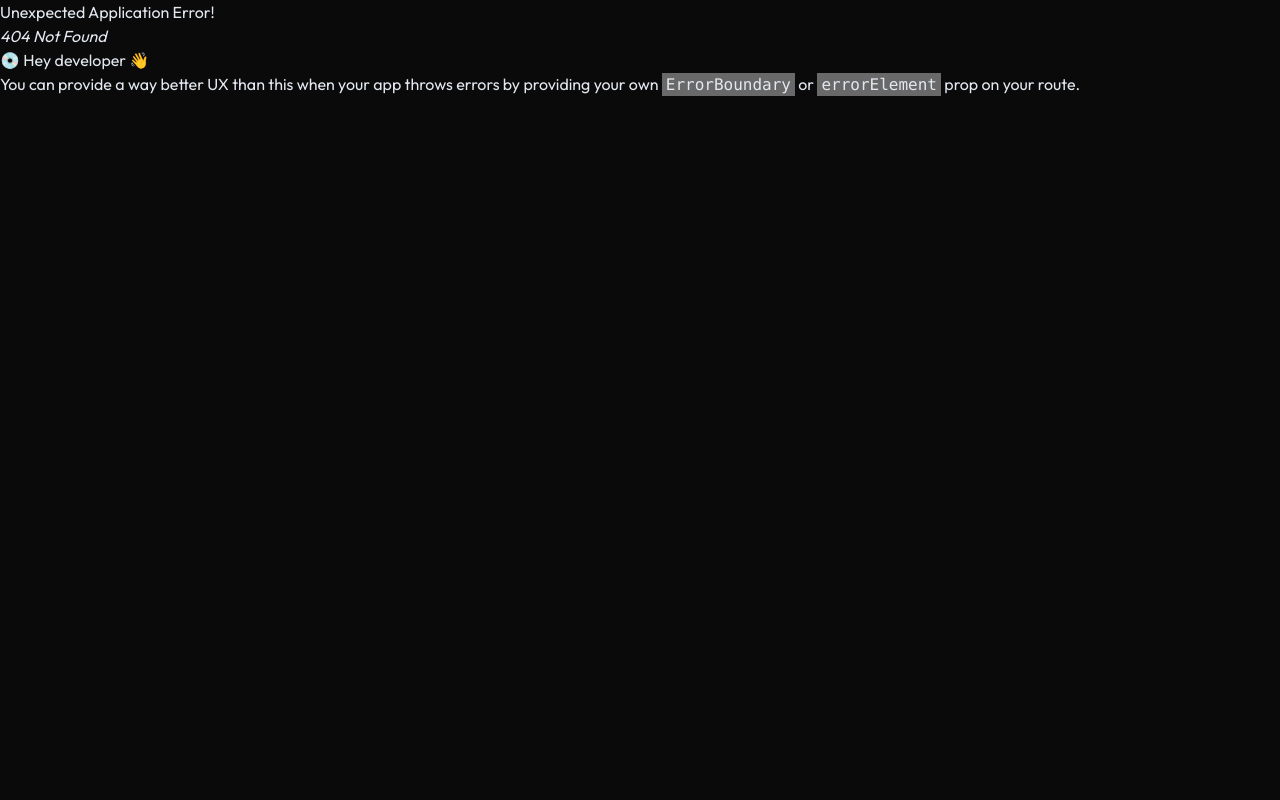
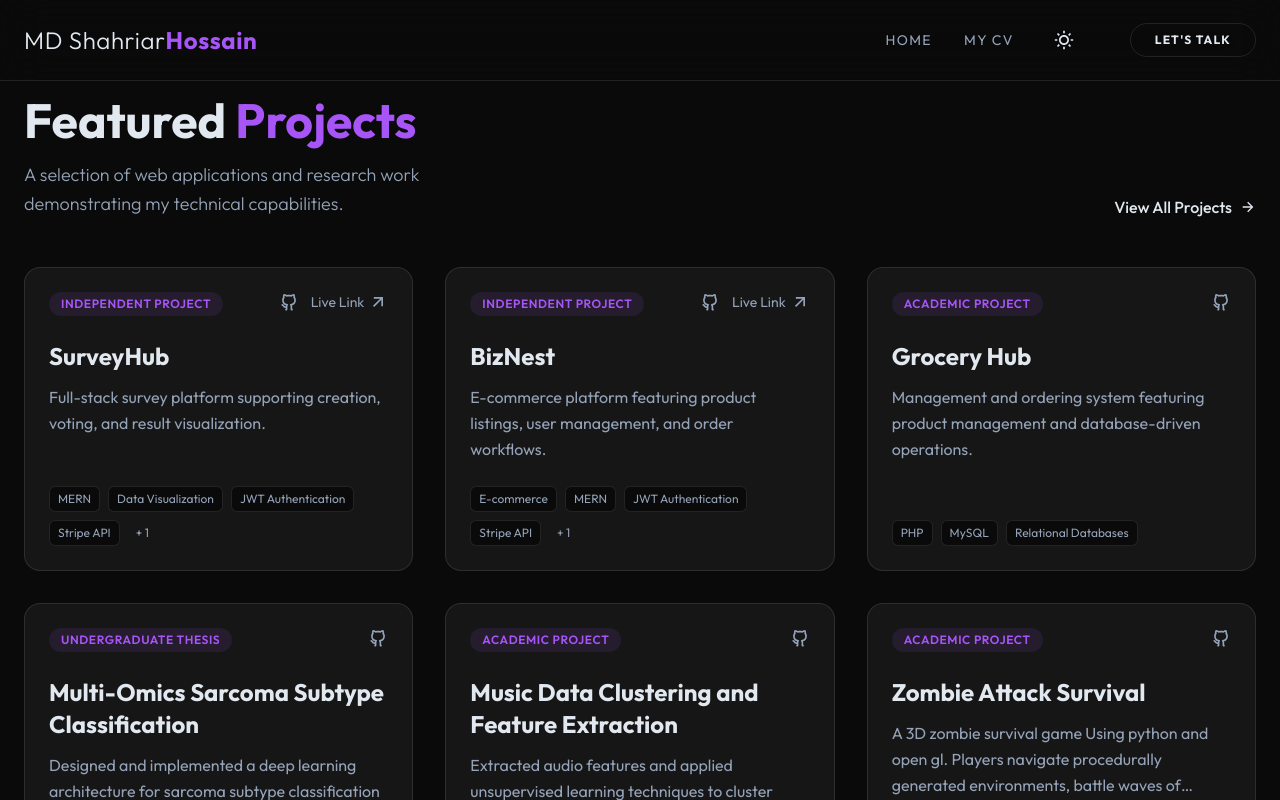
Before and after one commit to Shahriar1638/MyPortfolio, a React (Vite) app: page /MyPortfolio/projects in a window 1280 px wide. Before the commit this address had no page. Shown: the top 800 px of the page. Built offline with nearby package versions, Linux system fonts and the light colour scheme.

Commit message:
portfolio deploy fix v2

```diff
--- a/package.json
+++ b/package.json
@@ -10,7 +10,7 @@
     "lint": "eslint .",
     "preview": "vite preview",
     "predeploy": "npm run build",
-    "deploy": "gh-pages -d build"
+    "deploy": "gh-pages -d dist"
   },
   "dependencies": {
     "@allwells/react-scroll-reveal": "^1.0.4",
--- a/src/Context/ThemeContext.jsx
+++ b/src/Context/ThemeContext.jsx
@@ -12,11 +12,11 @@ export const ThemeProvider = ({ children }) => {
     if (theme === "dark") {
       root.classList.add("dark");
       root.classList.remove("light");
-      if (favicon) favicon.href = "/logo-dark.svg";
+      if (favicon) favicon.href = `${import.meta.env.BASE_URL}logo-dark.svg`;
     } else {
       root.classList.add("light");
       root.classList.remove("dark");
-      if (favicon) favicon.href = "/logo-light.svg";
+      if (favicon) favicon.href = `${import.meta.env.BASE_URL}logo-light.svg`;
     }
     localStorage.setItem("theme", theme);
   }, [theme]);
--- a/src/Routes/PageRoutes.jsx
+++ b/src/Routes/PageRoutes.jsx
@@ -5,7 +5,8 @@ import CV from "../Pages/CV/CV";
 import Contact from "../Pages/Contacts/Contact";
 import Project from "../Pages/Home/Project";
 
-const PageRoutes = createBrowserRouter([
+const PageRoutes = createBrowserRouter(
+  [
     {
       path: "/",
       element: <Layout></Layout>,
@@ -26,8 +27,16 @@ const PageRoutes = createBrowserRouter([
           path: "/contact", // Redirect alias/fallback
           element: <Contact />,
         },
+        {
+          path: "/projects",
+          element: <Project />,
+        },
       ],
     },
-]);
+  ],
+  {
+    basename: "/MyPortfolio",
+  },
+);
 
 export default PageRoutes;
```
Lines whose indentation alone changed are shown as unchanged.
